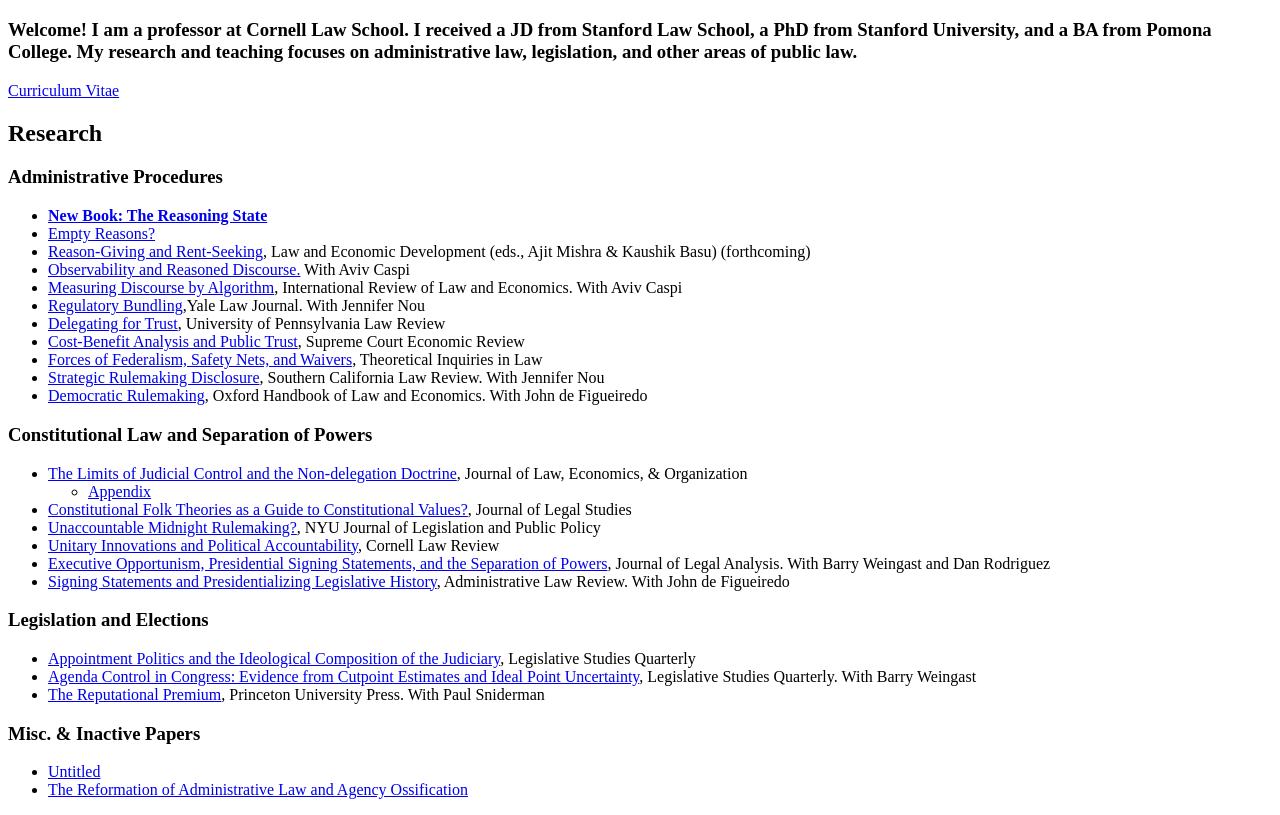
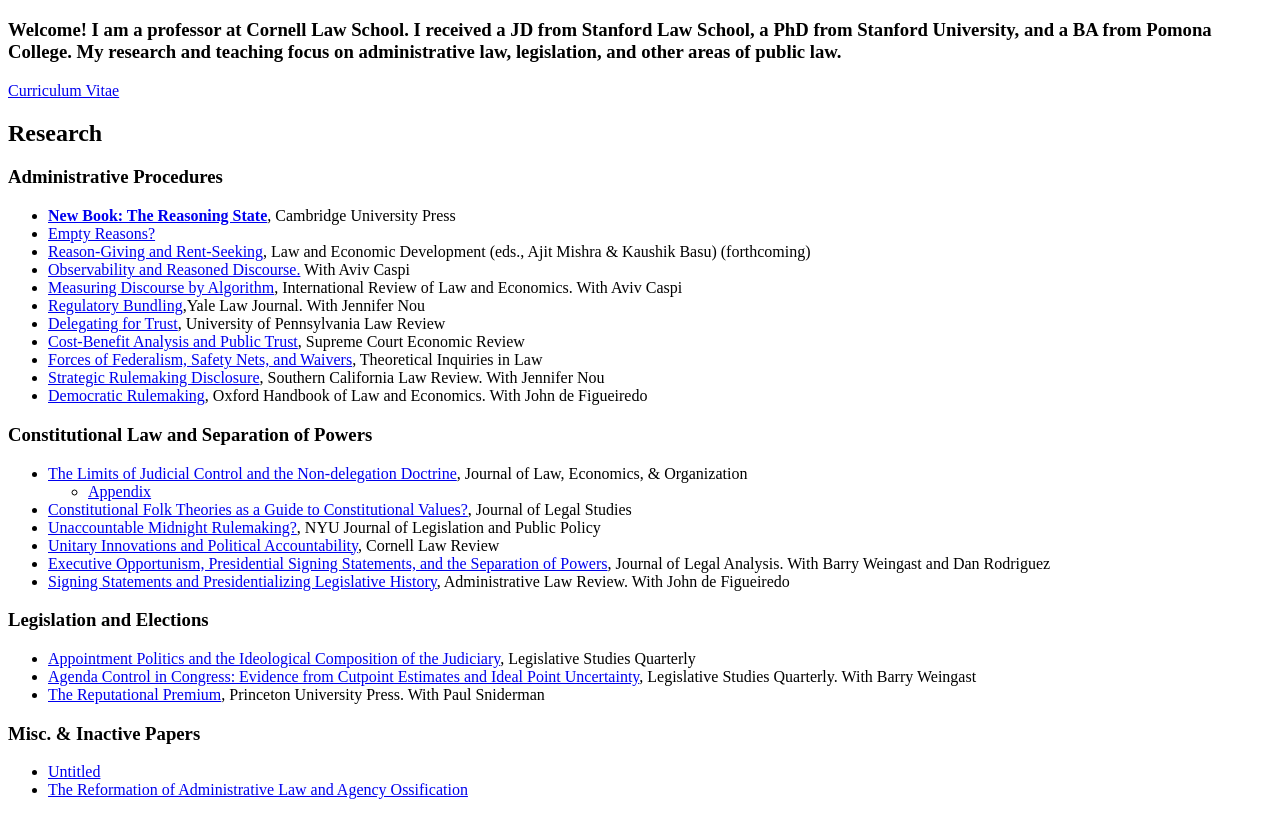
Before and after one commit to jlexcode/jlexcode.github.io, a plain HTML site: page index.html in a window 1280 px wide. Shown: the part 61-876 px from the top of the page. Drawn offline with Linux system fonts and the light colour scheme.

Commit message:
Update index.html

```diff
--- a/index.html
+++ b/index.html
@@ -2,7 +2,7 @@
 <html>
 <body>
 <h1>Jed Stiglitz</h1>
-<h3>Welcome! I am a professor at Cornell Law School. I received a JD from Stanford Law School, a PhD from Stanford University, and a BA from Pomona College.  My research and teaching focuses on administrative law, legislation, and other areas of public law.</h2>
+<h3>Welcome! I am a professor at Cornell Law School. I received a JD from Stanford Law School, a PhD from Stanford University, and a BA from Pomona College.  My research and teaching focus on administrative law, legislation, and other areas of public law.</h2>
 <p>
 <p>
 <p>
@@ -14,7 +14,7 @@
 </p>
 <h3>Administrative Procedures</h3>
 <ul>
-<li><a href="https://www.cambridge.org/core/books/reasoning-state/CCEBF05E36E11BB361934531B362769B#fndtn-information"><b>New Book: The Reasoning State</b></a></li>
+<li><a href="https://www.cambridge.org/core/books/reasoning-state/CCEBF05E36E11BB361934531B362769B#fndtn-information"><b>New Book: The Reasoning State</b></a>, Cambridge University Press</li>
 <li><a href="https://bit.ly/3zZR45H">Empty Reasons?</a></li>
 <li><a href="https://bit.ly/3DID15u">Reason-Giving and Rent-Seeking</a>, Law and Economic Development (eds., Ajit Mishra & Kaushik Basu) (forthcoming)</li>
 <li><a href="https://bit.ly/3jamF9T">Observability and Reasoned Discourse.</a> With Aviv Caspi</li>
```
